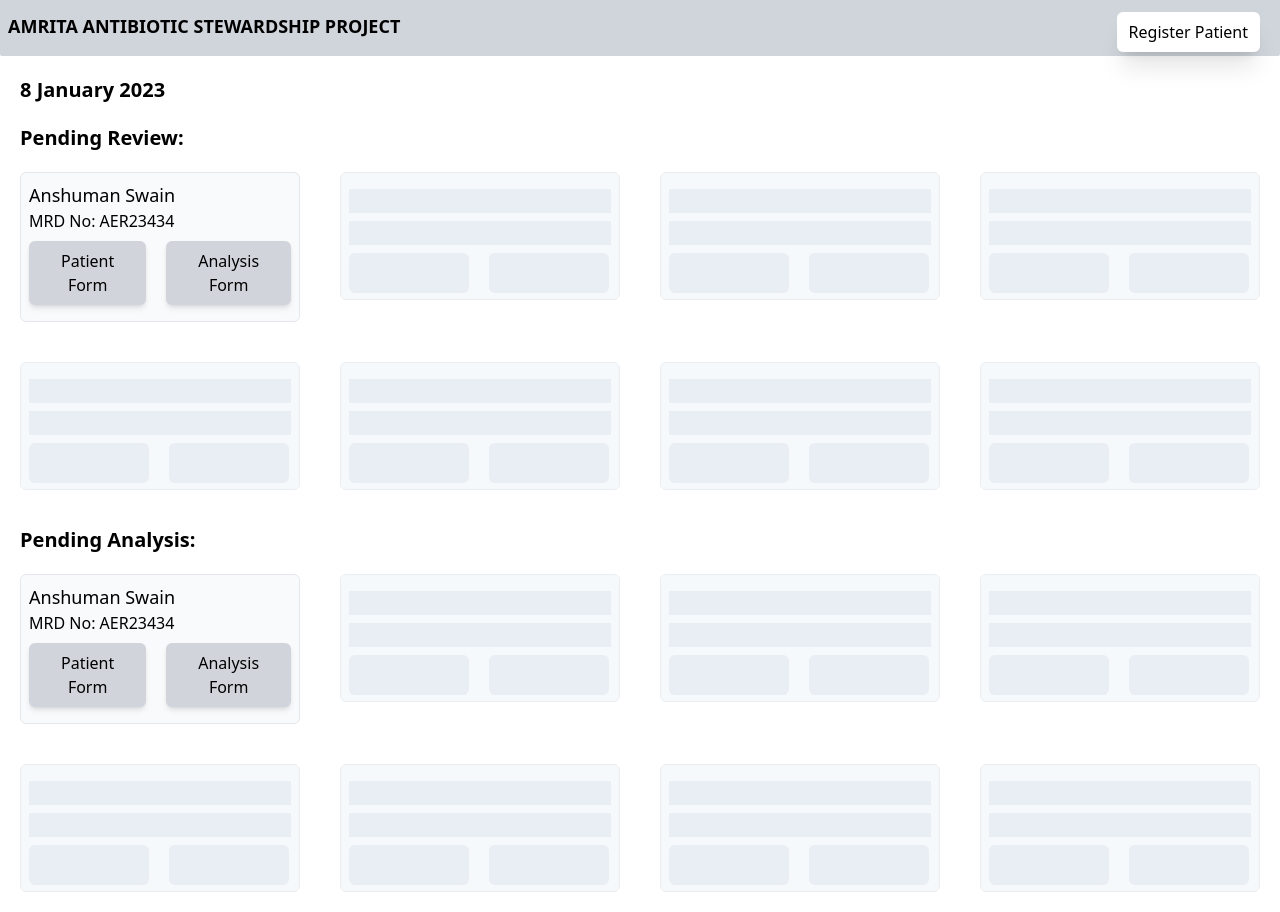
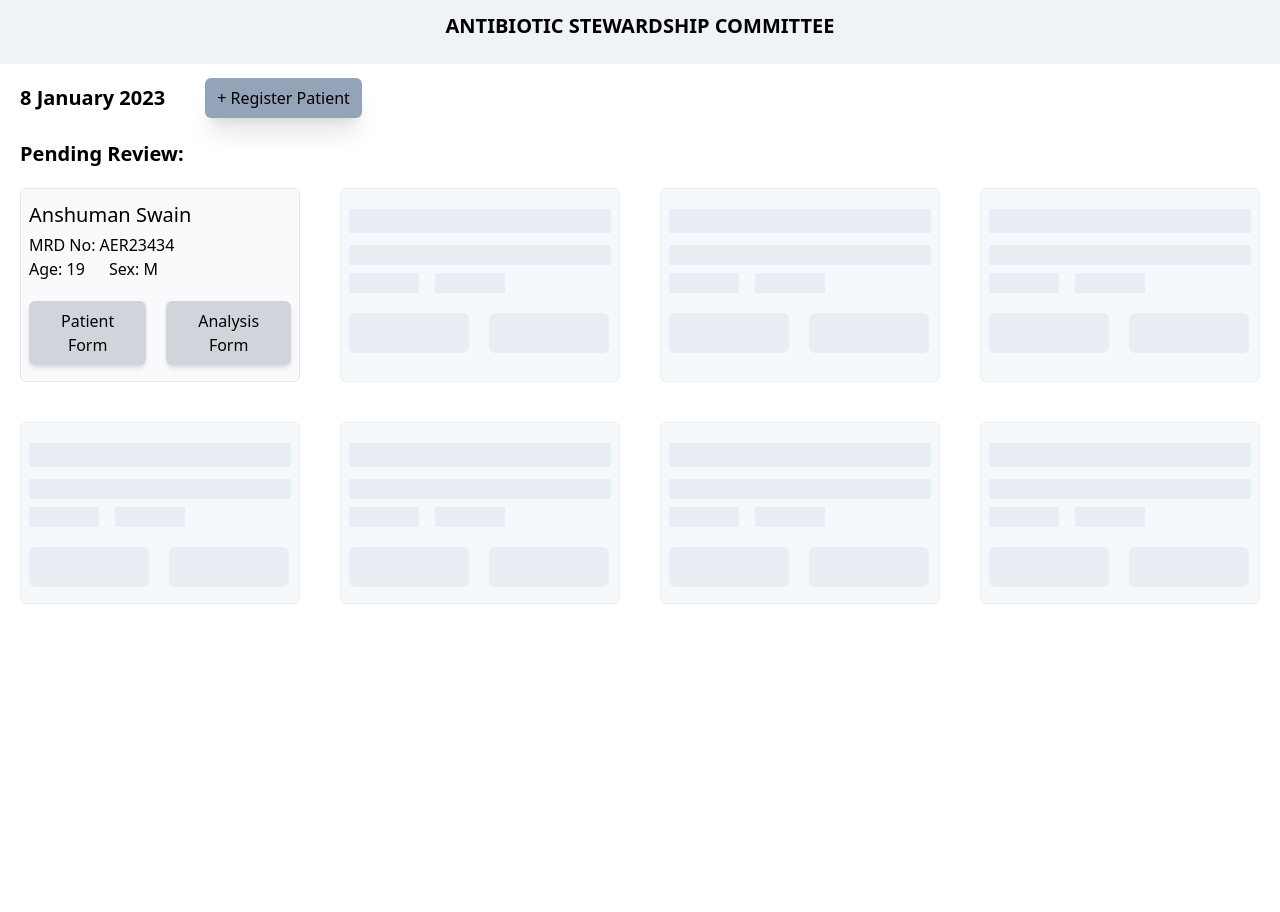
Before and after one commit to anshuman-8/antibiotic-stewardship-site, a Next.js app: page / in a window 1280 px wide. After the commit the page ends 800 px from the top, so only its background shows below. Built offline with nearby package versions, Linux system fonts and the light colour scheme.

Commit message:
dashboard updated

```diff
--- a/components/Dashboard/PatientCard.tsx
+++ b/components/Dashboard/PatientCard.tsx
@@ -1,16 +1,19 @@
 import React from "react";
 import Link from "next/link";
 
-interface propType {
-
-}
+interface propType {}
 
 export default function patientCard() {
   return (
     <div className="bg-slate-100/50 backdrop-blur-sm m-5 max-w-lg border min-w-min rounded-md p-2">
-      <div className="text-lg">Anshuman Swain</div>
-      <span>MRD No: AER23434</span>
-      <div className="space-x-5 my-2 flex flex-row">
+      <div className="text-xl my-1">Anshuman Swain</div>
+      <div>MRD No: AER23434</div>
+      <div className="space-x-5">
+        {" "}
+        <span> Age: 19 </span> <span>Sex: M</span>
+      </div>
+
+      <div className="space-x-5 mt-5 mb-2 flex flex-row">
         <Link href="/form">
           <button className="bg-gray-300 px-3 py-2 rounded-md shadow-md active:shadow-sm hover:bg-gray-400">
             Patient Form
--- a/components/Dashboard/PatientCardPlaceholder.tsx
+++ b/components/Dashboard/PatientCardPlaceholder.tsx
@@ -1,18 +1,19 @@
-import React from 'react'
+import React from "react";
 
 export default function PatientCardPlaceholder() {
   return (
-    <div className="animate-pulse bg-slate-100/90 backdrop-blur-sm m-5 max-w-lg border min-w-min rounded-md p-2 h-32">
-      <div className='bg-slate-200 h-6 my-2 max-w-xs'>
+    <div className="animate-pulse bg-slate-100/90 backdrop-blur-sm m-5 max-w-lg border min-w-min rounded-md p-2 ">
+      <div className="bg-slate-200 h-6 my-3 max-w-xs"></div>
+      <div className="bg-slate-200 h-5 mt-2 max-w-xs"></div>
+      <div className=" flex flex-row space-x-4 mt-2">
+        <div className="bg-slate-200 h-5 max-w-[10px] min-w-[70px]"></div>{" "}
+        <div className="bg-slate-200 h-5 max-w-[100px] min-w-[70px]"></div>
+      </div>
 
-      </div>
-      <div className='bg-slate-200 h-6 mt-2 max-w-xs'>
-
-      </div>
-      <div className='flex space-x-5'>
-        <div className='bg-slate-200 h-10 my-2 min-w-[120px] rounded-md'></div>
-        <div className='bg-slate-200 h-10 my-2 min-w-[120px] rounded-md'></div>
+      <div className="flex space-x-5 mt-3">
+        <div className="bg-slate-200 h-10 my-2 min-w-[120px] rounded-md"></div>
+        <div className="bg-slate-200 h-10 my-2 min-w-[120px] rounded-md"></div>
       </div>
     </div>
-  )
+  );
 }
--- /dev/null
+++ b/components/Dashboard/headerBar.tsx
@@ -0,0 +1,42 @@
+import React from "react";
+import Link from "next/link";
+
+export default function headerBar() {
+  const todaysDate = () => {
+    const date = new Date();
+    const day = date.getDate();
+    const month = date.getMonth();
+    const year = date.getFullYear();
+    const months = [
+      "January",
+      "February",
+      "March",
+      "April",
+      "May",
+      "June",
+      "July",
+      "August",
+      "September",
+      "October",
+      "November",
+      "December",
+    ];
+    return `${day} ${months[month]} ${year}`;
+  };
+
+  return (
+    <div className="flex flex-row items-center">
+      <div className="m-5 font-semibold text-xl">{todaysDate()}</div>
+      {/* <div className="flex">
+        refresh
+      </div> */}
+      <div>
+      <Link href="/p-register">
+          <div className="bg-slate-400 px-3 py-2 mx-5 max-w-sm rounded-md shadow-xl active:shadow-sm hover:bg-gray-400">
+            {" + "}Register Patient
+          </div>
+        </Link>
+      </div>
+    </div>
+  );
+}
--- a/components/Dashboard/index.tsx
+++ b/components/Dashboard/index.tsx
@@ -1,31 +1,25 @@
 import React from 'react'
 import PatientCard from './PatientCard'
 import PatientCardPlaceholder from './PatientCardPlaceholder'
+import HeaderBar from './headerBar'
 
 export default function index() {
 
-  // current date as dd month 20xx
   const todaysDate = ()=> {
     const date = new Date();
   const day = date.getDate();
   const month = date.getMonth();
   const year = date.getFullYear();
-  // const hours = date.getHours();
-  // const minutes = date.getMinutes();
-  // const ampm = hours >= 12 ? 'PM' : 'AM';
-  // let hours12 = hours % 12;
-  // hours12 = hours12 ? hours12 : 12; // the hour '0' should be '12'
-  // let minutesStr = minutes < 10 ? '0'+minutes : minutes;
   const months = ["January", "February", "March", "April", "May", "June", "July", "August", "September", "October", "November", "December"];
-  // const strTime = `${hours12}:${minutesStr} ${ampm}`;
   return `${day} ${months[month]} ${year}`;
   }
 
   return (
     <div className=''>
-      <div className='m-5 font-semibold text-xl'>
+      {/* <div className='m-5 font-semibold text-xl'>
         {todaysDate()}
-      </div>
+      </div> */}
+      <HeaderBar />
 
       <div className='mx-5 mt-2 font-semibold text-xl'>
         Pending Review:
@@ -42,21 +36,6 @@
         <PatientCardPlaceholder />
       </div>
 
-      <div className='mx-5 mt-4 font-semibold text-xl'>
-        Pending Analysis:
-      </div>
-
-      <div className='grid sm:grid-cols-2 md:grid-cols-3 lg:grid-cols-4'>
-      <PatientCard />
-        <PatientCardPlaceholder />
-        <PatientCardPlaceholder />
-        <PatientCardPlaceholder />
-        <PatientCardPlaceholder />
-        <PatientCardPlaceholder />
-        <PatientCardPlaceholder />
-        <PatientCardPlaceholder />
-      </div>
-
     </div>
   )
 }
--- a/components/Navbar.tsx
+++ b/components/Navbar.tsx
@@ -3,17 +3,17 @@
 
 export default function Navbar() {
   return (
-    <div className='h-14 bg-slate-500/30 rounded-b-sm py-3 flex flex-row justify-between'>
-      <p className='mx-2 text-lg font-semibold'>
-        AMRITA ANTIBIOTIC STEWARDSHIP PROJECT
-      </p>
-      <div>
+    <div className='h-16 bg-slate-300/30 rounded-b-sm py-3 flex flex-row justify-center'>
+      <div className='mx-2 text-xl font-semibold'>
+        ANTIBIOTIC STEWARDSHIP COMMITTEE
+      </div>
+      {/* <div>
       <Link href="/p-register">
           <div className="bg-white px-3 py-2 mx-5 rounded-md shadow-xl active:shadow-sm hover:bg-gray-400">
             Register Patient
           </div>
         </Link>
-      </div>
+      </div> */}
     </div>
   )
 }
```
